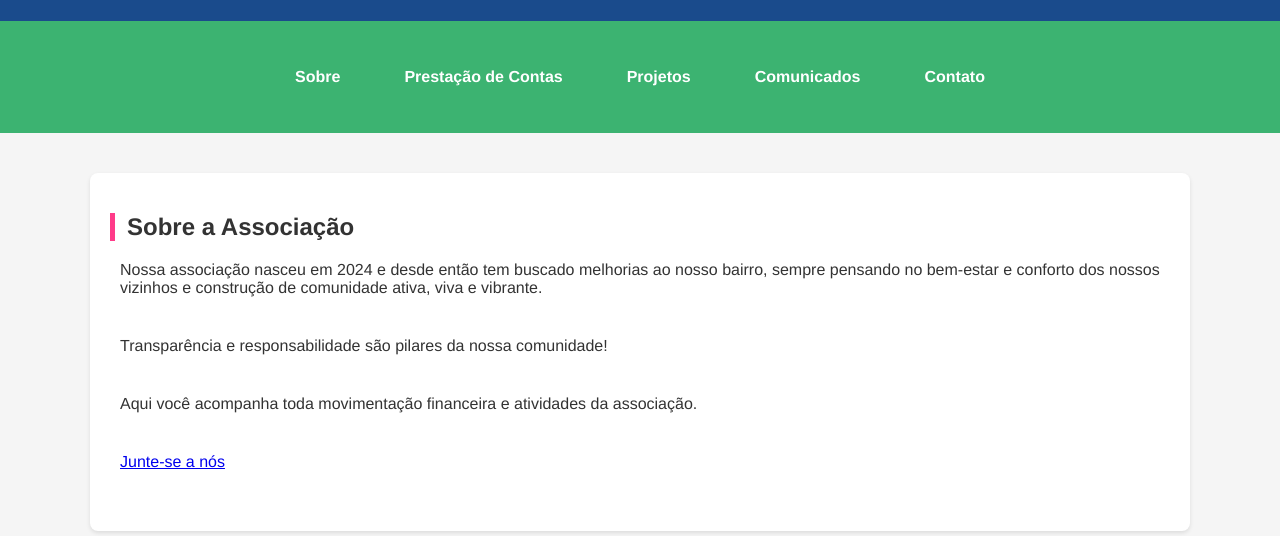
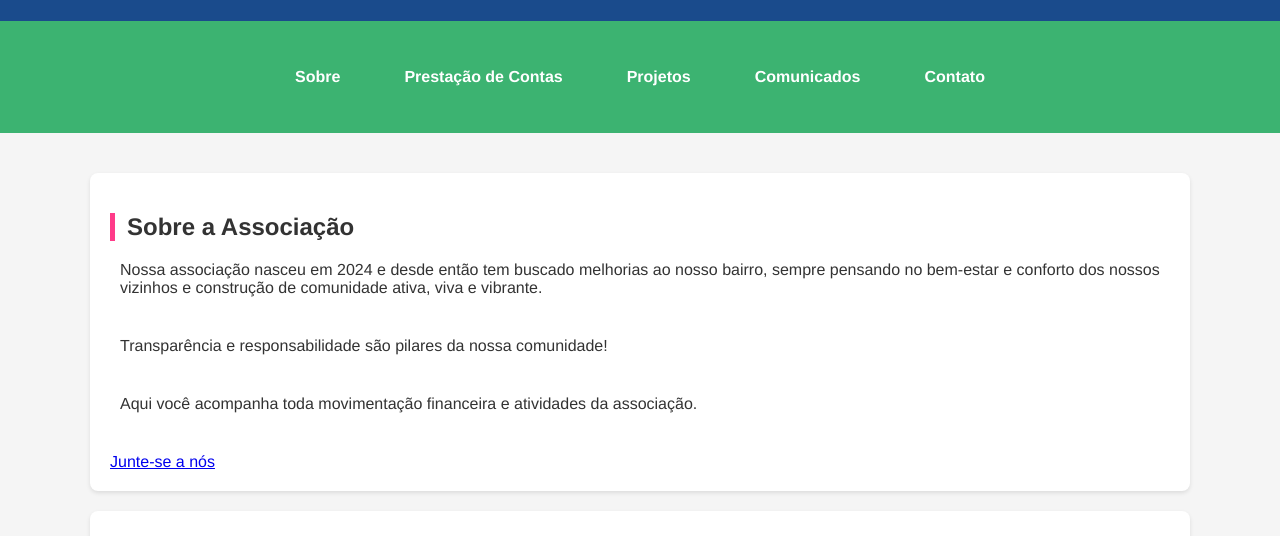
Before and after one commit to DarioTertius/portalasmart, a plain HTML site: page index.html in a window 1280 px wide. Shown: the part 264-800 px from the top of the page. Drawn offline with Linux system fonts and the light colour scheme.

```diff
--- a/index.html
+++ b/index.html
@@ -25,7 +25,7 @@
 <p> Nossa associação nasceu em 2024 e desde então tem buscado melhorias ao nosso bairro, sempre pensando no bem-estar e conforto dos nossos vizinhos e construção de comunidade ativa, viva e vibrante. </p>
 <p>Transparência e responsabilidade são pilares da nossa comunidade!</p>
 <p>Aqui você acompanha toda movimentação financeira e atividades da associação.</p>
-<a href="https://forms.gle/qcgeBDUS9z6XqgTb7"><p>Junte-se a nós</p></a>
+<a href="https://forms.gle/qcgeBDUS9z6XqgTb7" class="btn-junte-se">Junte-se a nós</a>
 </section>
 
 <section id="comunicados" class="card">
```
